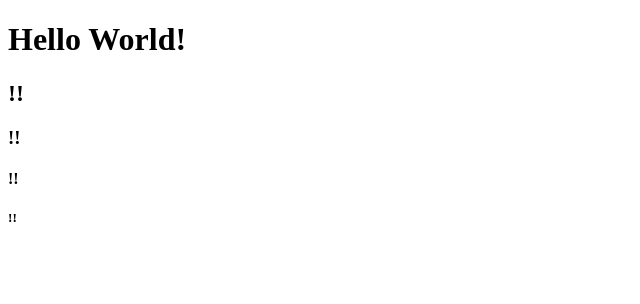
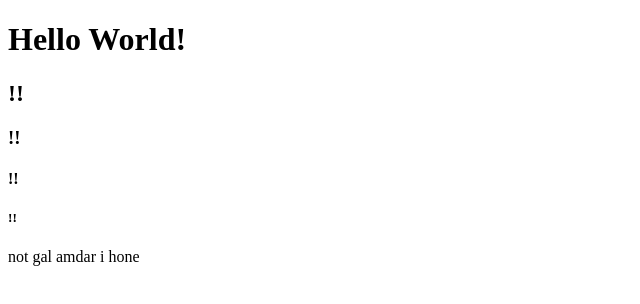
Before and after one commit to mogaldev/try-on-jenkins, a plain HTML site: page TryOnJenkinsPrject/WebContent/index.html in a window 1280 px wide. Shown: the whole page, without its empty margins (0-640 px from the left). Drawn offline with Linux system fonts and the light colour scheme.

Commit message:
not gaalga

```diff
--- a/TryOnJenkinsPrject/WebContent/index.html
+++ b/TryOnJenkinsPrject/WebContent/index.html
@@ -6,5 +6,6 @@
 </head>
 <body>
 	<h1>Hello World!</h1><h2>!!</h2><h3>!!</h3><h4>!!</h4><h5>!!</h5>
+	not gal amdar i hone
 </body>
 </html>
```
